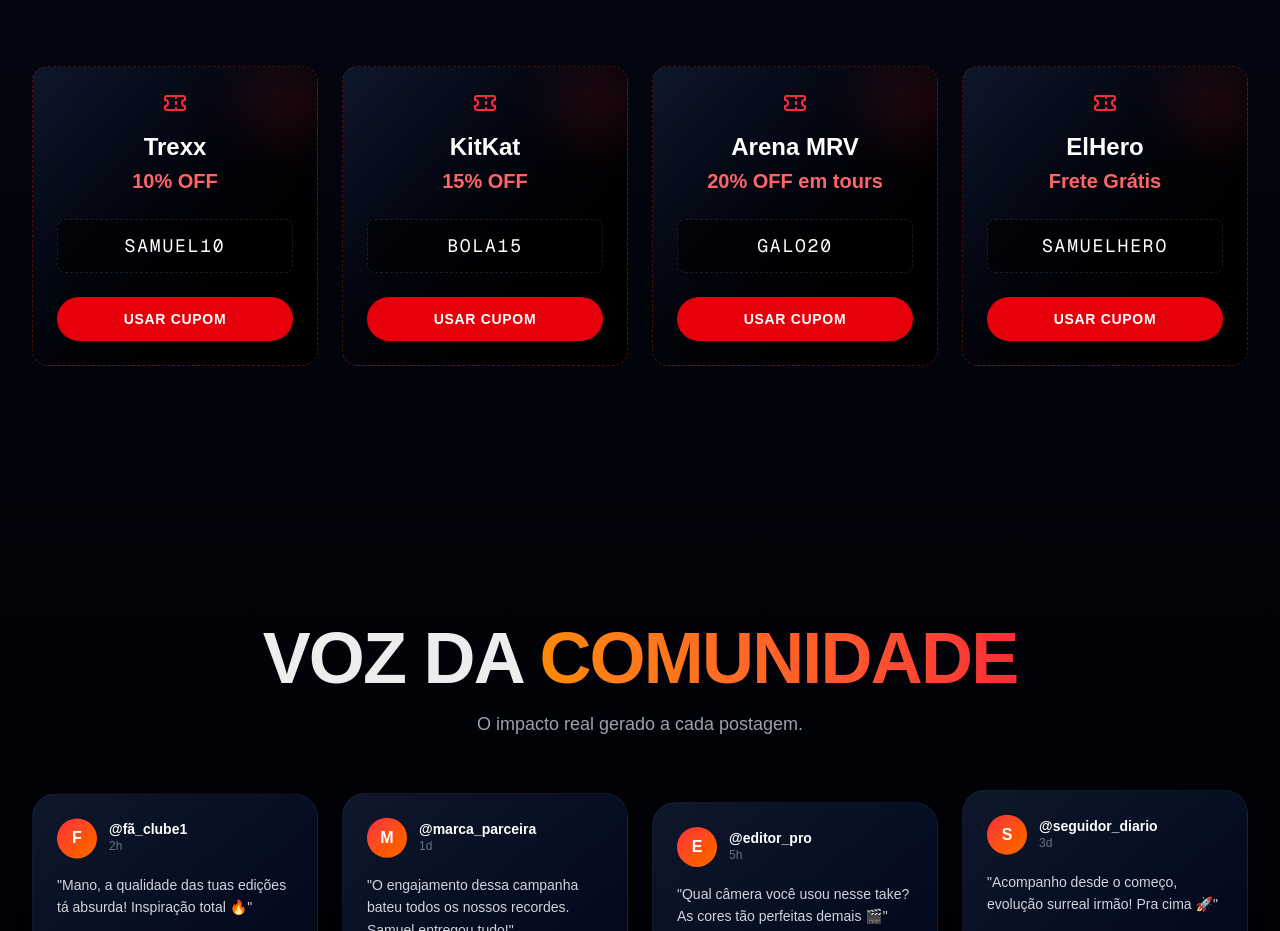
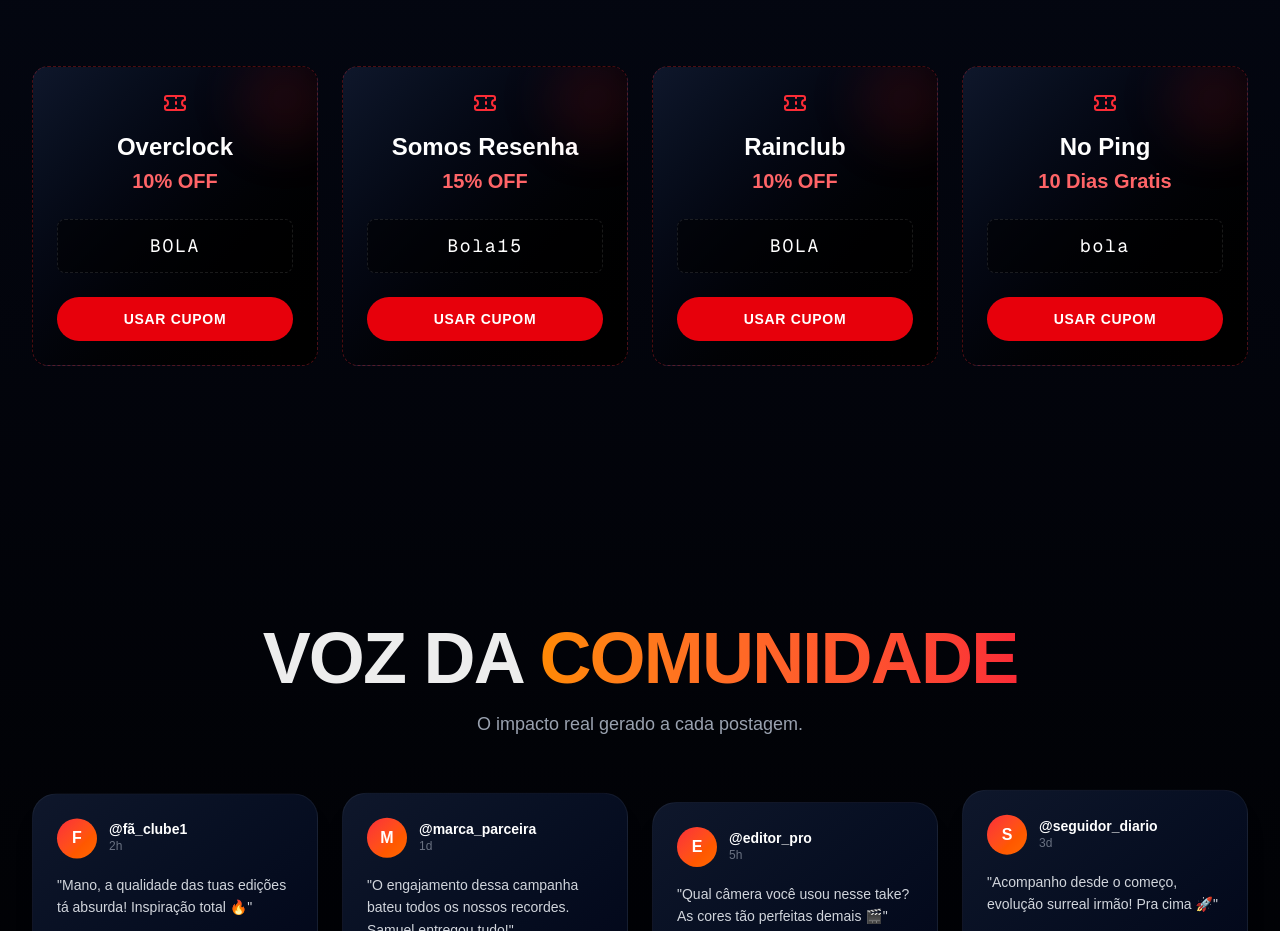
Before and after one commit to yanresende/Portifolio_Samuel, a Next.js app in the folder Codigo/frontend/: page / in a window 1280 px wide. Shown: the part 6763-7694 px from the top of the page. Built offline with nearby package versions, Linux system fonts and the light colour scheme; no server answers.

Commit message:
Update page.tsx

```diff
--- a/Codigo/frontend/app/page.tsx
+++ b/Codigo/frontend/app/page.tsx
@@ -256,10 +256,10 @@
   ];
 
   const coupons = [
-    { id: 1, brand: 'Trexx', code: 'SAMUEL10', discount: '10% OFF', link: '#' },
-    { id: 2, brand: 'KitKat', code: 'BOLA15', discount: '15% OFF', link: '#' },
-    { id: 3, brand: 'Arena MRV', code: 'GALO20', discount: '20% OFF em tours', link: '#' },
-    { id: 4, brand: 'ElHero', code: 'SAMUELHERO', discount: 'Frete Grátis', link: '#' },
+    { id: 1, brand: 'Overclock', code: 'BOLA', discount: '10% OFF', link: 'https://bebaoverclock.com.br/' },
+    { id: 2, brand: 'Somos Resenha', code: 'Bola15', discount: '15% OFF', link: 'https://somosresenha.com.br/' },
+    { id: 3, brand: 'Rainclub', code: 'BOLA', discount: '10% OFF', link: 'https://www.instagram.com/the.rainclub/reels/' },
+    { id: 4, brand: 'No Ping', code: 'bola', discount: '10 Dias Gratis', link: 'https://noping.com/pt' },
   ];
 
   const testimonials = [
```
